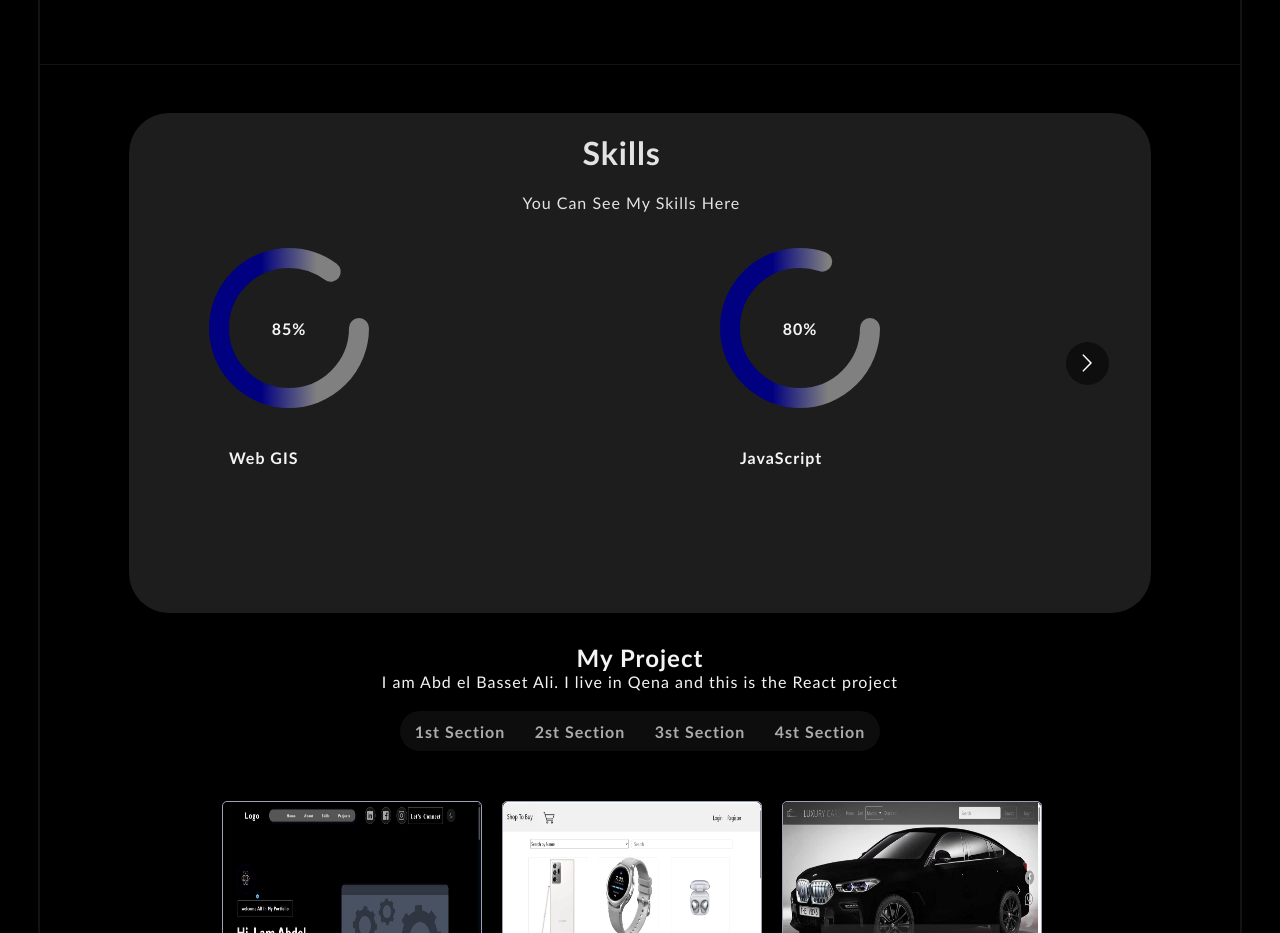
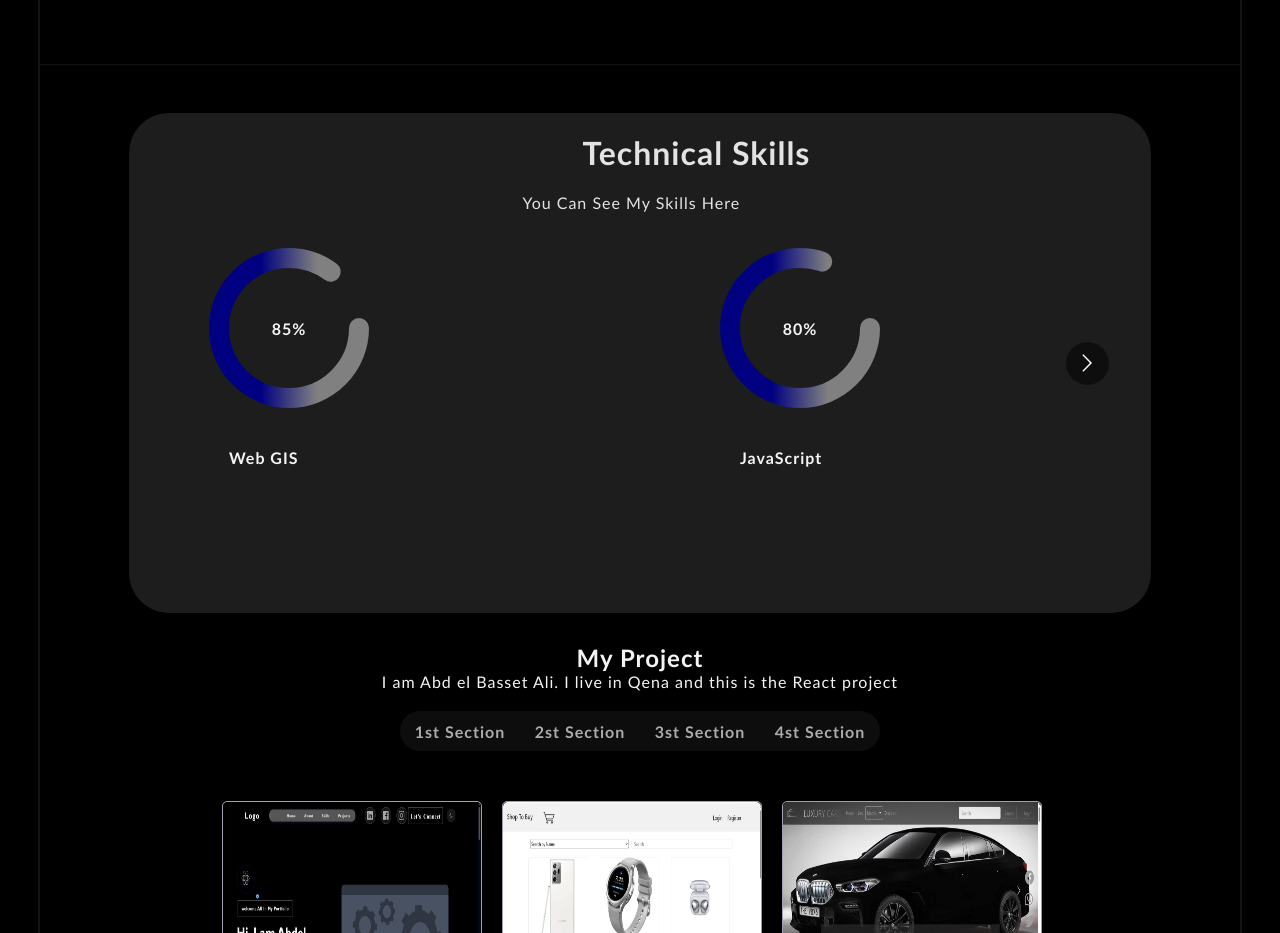
Before and after one commit to abdelbassetali/React-portfolio, a React (Vite) app: page / in a window 1280 px wide. Shown: the part 780-1713 px from the top of the page. Built offline with nearby package versions, Linux system fonts and the light colour scheme.

Commit message:
Update Boot.jsx

```diff
--- a/src/components/2-boot/Boot.jsx
+++ b/src/components/2-boot/Boot.jsx
@@ -33,7 +33,7 @@ function Boot() {
 
     return (
         <div>
-            <h1 className="skills-h1">Skills</h1>
+            <h1 className="skills-h1">Technical Skills</h1>
             <p className="skills-h2">You Can See My Skills Here</p>
 
             <Carousel className="yaso" responsive={responsive}>
```
